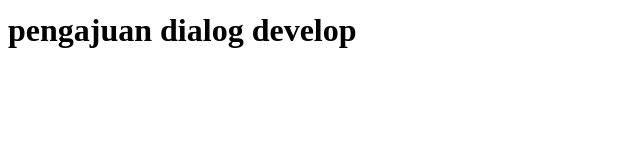
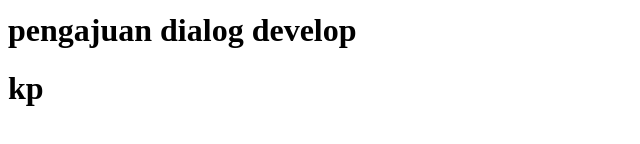
Before and after one commit to mrizkyfinansia/gitflow, a plain HTML site: page index.html in a window 1280 px wide. Shown: the part 622-766 px from the top of the page, 0-640 px from the left. Drawn offline with Linux system fonts and the light colour scheme.

Commit message:
add kp 1

```diff
--- a/index.html
+++ b/index.html
@@ -19,5 +19,7 @@
     <h1>pengajuan dialog develop</h1>
     <h1>pengajuan dialog wg<h1>
     <h1>pengajuan dialog develop</h1>
+
+    <h1>kp</h1>
 </body>
 </html>
```
